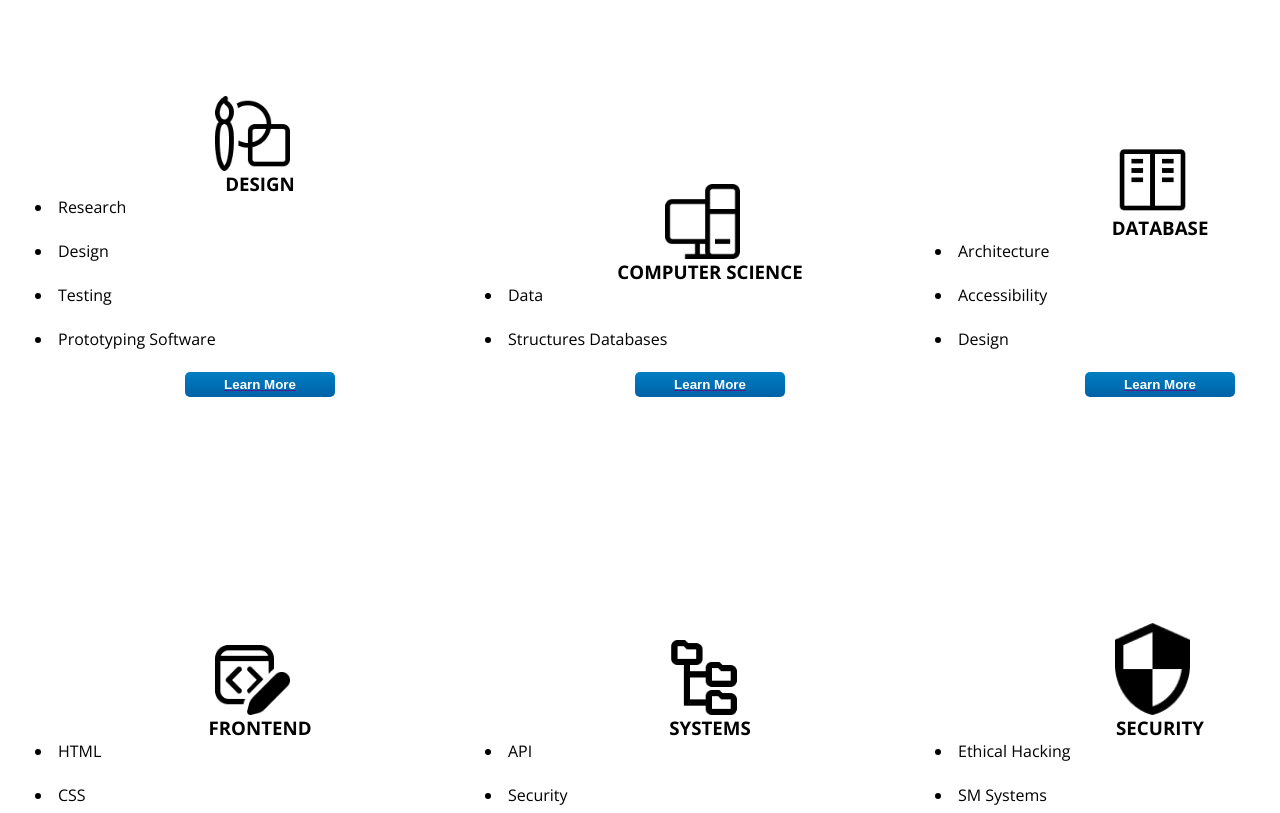
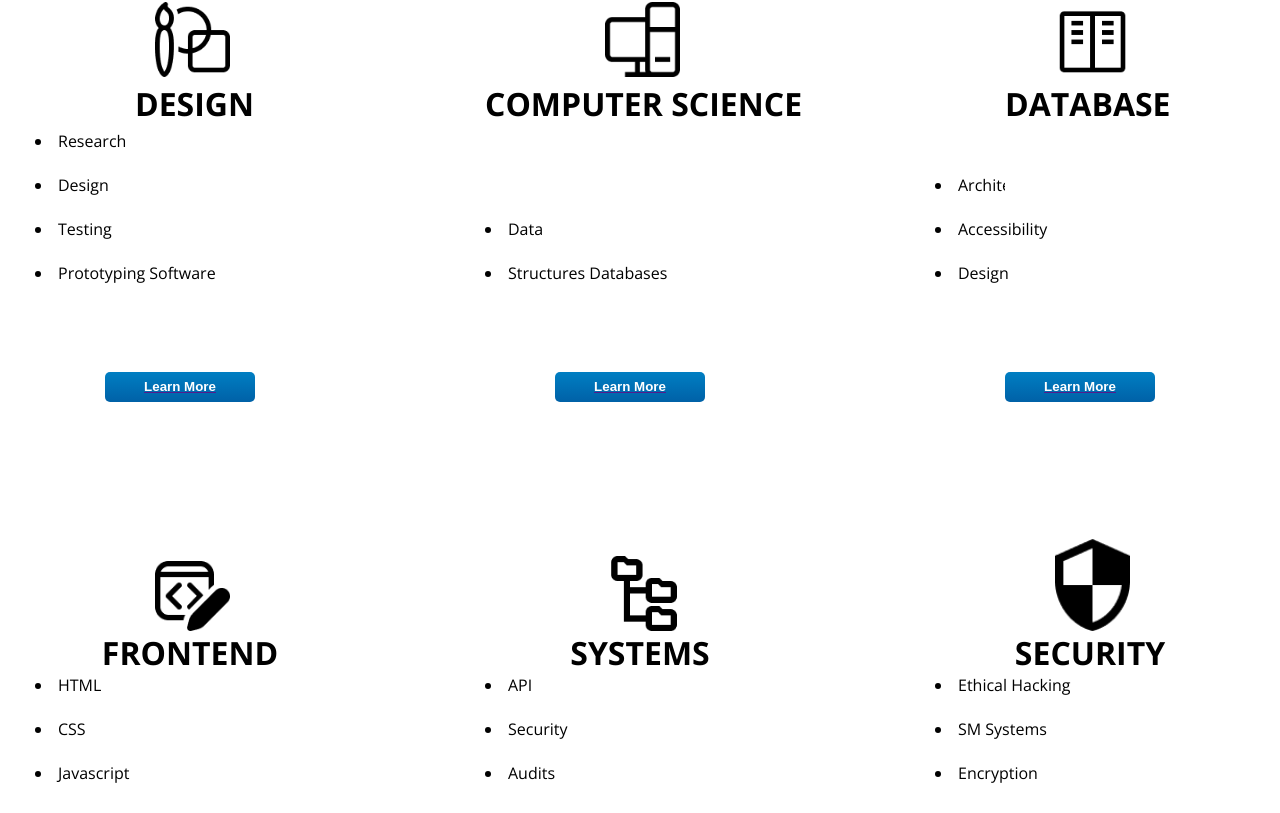
Before and after one commit to reskillamericans/Selflearning-Team1-FE, a React (Create React App) app: page / in a window 1280 px wide. Shown: the part 1847-2660 px from the top of the page. Built offline with nearby package versions, Linux system fonts and the light colour scheme.

Commit message:
Initial Commit

```diff
--- a/public/css/stylesheet.css
+++ b/public/css/stylesheet.css
@@ -99,6 +99,7 @@ a:active {
   text-align: center;
   align-items: center;
   margin-bottom: 50px;
+  font-size: 28px;
 }
 
 .h2-3 {
@@ -110,6 +111,41 @@ a:active {
 
 .h3-1 {
   text-align: center;
+  display: grid;
+  grid-template-rows: 1fr 1fr 1fr;
+  position: absolute;
+  padding-top: 0px;
+  top: 180px;
+  left: 100px;
+}
+
+.h3-2 {
+  text-align: center;
+  display: grid;
+  grid-template-rows: 1fr 1fr 1fr;
+  position: absolute;
+  padding-top: 0px;
+  top: 180px;
+  left: 100;
+}
+
+.h3-3 {
+  text-align: center;
+  display: grid;
+  grid-template-rows: 1fr 1fr 1fr;
+  position: absolute;
+  padding-top: 0px;
+  top: 180px;
+  left: 70px;
+}
+
+.h3-4 {
+  text-align: center;
+  display: grid;
+  grid-template-rows: 3fr;
+  position: relative;
+  right: 70px;
+  padding-top: 0px;
 }
 
 .sec-3 {
@@ -123,7 +159,7 @@ a:active {
 
 .con-3 {
   display: grid;
-  grid-template-columns: 1fr;
+  grid-template-columns: 3fr;
   grid-template-rows: 1fr;
   width: 450px;
   height: 500px;
@@ -134,6 +170,17 @@ a:active {
 
 .con-4 {
   display: grid;
+  grid-template-columns: 3fr;
+  grid-template-rows: 1fr;
+  width: 450px;
+  height: 500px;
+  position: relative;
+  right: -70px;
+  top: -100px;
+}
+
+.con-5 {
+  display: grid;
   grid-template-columns: 1fr;
   grid-template-rows: 2fr;
   position: relative;
@@ -142,10 +189,17 @@ a:active {
   margin-bottom: -300px;
 }
 
-.icon {
+.icon-1 {
   width: 75px;
   position: relative;
-  left: 180px;
+  left: 120px;
+  padding-top: 100px;
+}
+
+.icon-2 {
+  width: 75px;
+  position: relative;
+  left: 120px;
   margin-top: auto;
 }
 
@@ -299,10 +353,10 @@ a:active {
   background-color: #f82508;
   border: none;
   border-radius: 5px 5px 5px 5px;
-  height: 25px;
+  height: 30px;
   width: 150px;
   position: relative;
-  left: 150px;
+  left: 70px;
   cursor: pointer;
 }
 
@@ -311,10 +365,10 @@ a:active {
   background-color: #f82508;
   border: none;
   border-radius: 5px 5px 5px 5px;
-  height: 25px;
+  height: 30px;
   width: 150px;
   position: relative;
-  left: 150px;
+  left: 70px;
   cursor: pointer;
 }
 
@@ -323,10 +377,10 @@ a:active {
   background-color: #f82508;
   border: none;
   border-radius: 5px 5px 5px 5px;
-  height: 25px;
+  height: 30px;
   width: 150px;
   position: relative;
-  left: 150px;
+  left: 70px;
   cursor: pointer;
 }
 
@@ -335,10 +389,10 @@ a:active {
   background-color: #f82508;
   border: none;
   border-radius: 5px 5px 5px 5px;
-  height: 25px;
+  height: 30px;
   width: 150px;
   position: relative;
-  left: 150px;
+  left: 70px;
   cursor: pointer;
 }
 
@@ -347,10 +401,10 @@ a:active {
   background-color: #f82508;
   border: none;
   border-radius: 5px 5px 5px 5px;
-  height: 25px;
+  height: 30px;
   width: 150px;
   position: relative;
-  left: 150px;
+  left: 70px;
   cursor: pointer;
 }
 
@@ -359,10 +413,10 @@ a:active {
   background-color: #f82508;
   border: none;
   border-radius: 5px 5px 5px 5px;
-  height: 25px;
+  height: 30px;
   width: 150px;
   position: relative;
-  left: 150px;
+  left: 70px;
   cursor: pointer;
 }
 
--- a/public/index.html
+++ b/public/index.html
@@ -147,8 +147,8 @@
 
     <div class="sec-3">
       <div class="con-3">
-        <img src="assets/Design.png" alt="Design" class="icon">
-        <h3 class="h3-1">DESIGN</h3>
+        <img src="assets/Design.png" alt="Design" class="icon-1">
+        <h1 class="h3-1">DESIGN</h1>
           <li>Research</li>
           <br>
           <li>Design</li>
@@ -157,65 +157,86 @@
           <br>
           <li>Prototyping Software</li>
           <br>
+          <br>
+          <br>
+          <br>
           <a href=''><button class="but-4">Learn More</button></a>
       </div>
 
       <div class="con-3">
-        <img src="assets/ComputerScience.png" alt="Computer Science" class="icon">
-        <h3 class="h3-1">COMPUTER SCIENCE</h3>
+        <img src="assets/ComputerScience.png" alt="Computer Science" class="icon-1">
+        <h1 class="h3-2">COMPUTER SCIENCE</h1>
           <li>Data</li>
           <br>
           <li>Structures Databases</li>
+          <br>
+          <br>
+          <br>
           <br>
           <a href=''><button class="but-5">Learn More</button></a>
       </div>
 
       <div class="con-3">
-        <img src="assets/Database.png" alt="Database" class="icon">
-        <h3 class="h3-1">DATABASE</h3>
+        <img src="assets/Database.png" alt="Database" class="icon-1">
+        <h1 class="h3-3">DATABASE</h1>
           <li>Architecture</li>
           <br>
           <li>Accessibility</li>
           <br>
           <li>Design</li>
           <br>
+          <br>
+          <br>
+          <br>
           <a href=''><button class="but-6">Learn More</button></a>
       </div>
 
-      <div class="con-3">
-        <img src="assets/Frontend.png" alt="Frontend" class="icon">
-        <h3 class="h3-1">FRONTEND</h3>
+      <div class="con-4">
+        <img src="assets/Frontend.png" alt="Frontend" class="icon-2">
+        <h1 class="h3-4">FRONTEND</h1>
           <li>HTML</li>
           <br>
           <li>CSS</li>
           <br>
           <li>Javascript</li>
           <br>
+          <br>
+          <br>
+          <br>
           <a href=''><button class="but-7">Learn More</button></a>
+
       </div>
 
-      <div class="con-3">
-        <img src="assets/Systems.png" alt="Systems" class="icon">
-        <h3 class="h3-1">SYSTEMS</h3>
+      <div class="con-4">
+        <img src="assets/Systems.png" alt="Systems" class="icon-2">
+        <h1 class="h3-4">SYSTEMS</h1>
           <li>API</li>
           <br>
           <li>Security</li>
           <br>
           <li>Audits</li>
           <br>
+          <br>
+          <br>
+          <br>
           <a href=''><button class="but-8">Learn More</button></a>
+
       </div>
 
-      <div class="con-3">
-        <img src="assets/Security.png" alt="Security" class="icon">
-        <h3 class="h3-1">SECURITY</h3>
+      <div class="con-4">
+        <img src="assets/Security.png" alt="Security" class="icon-2">
+        <h1 class="h3-4">SECURITY</h1>
           <li>Ethical Hacking</li>
           <br>
           <li>SM Systems</li>
           <br>
           <li>Encryption</li>
           <br>
+          <br>
+          <br>
+          <br>
           <a href=''><button class="but-9">Learn More</button></a>
+
       </div>
 
     </div>
@@ -329,7 +350,7 @@
     <img src="assets/Bottom-Image.jpg" alt="Bottom-Image" class="Bottom-Image">
 
 
-    <div class="con-4">
+    <div class="con-5">
       <h1 class="h1-2">Organized, updated content
         <br>
         for when you're ready to self-teach</h1>
```
